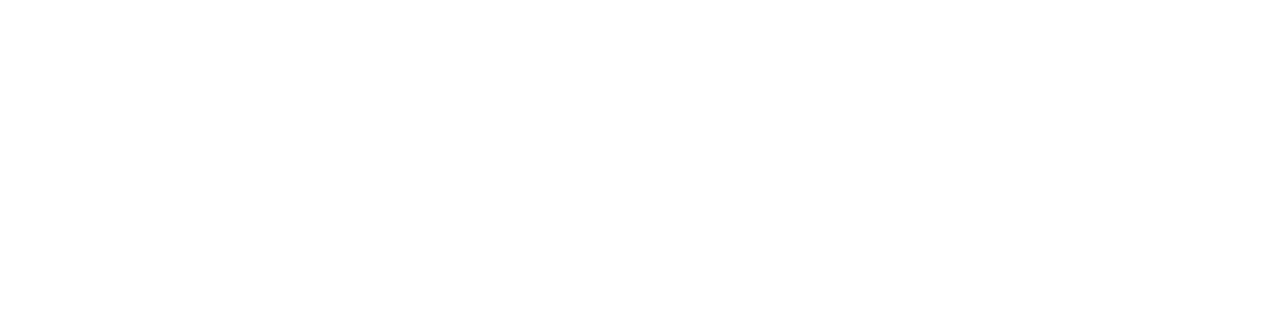
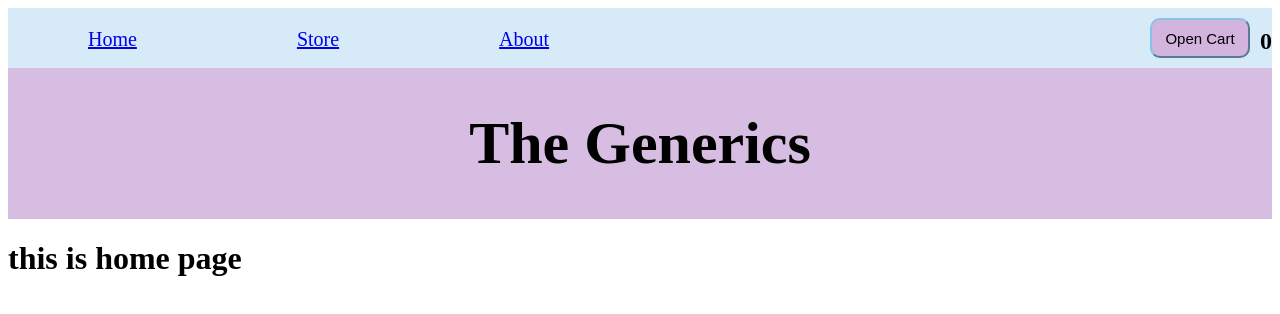
Before and after one commit to shoeb7558/E-Commerce_application, a React (Vite) app: page /home in a window 1280 px wide. Before the commit this address had no page. Shown: the top 314 px of the page. Built offline with nearby package versions, Linux system fonts and the light colour scheme.

Commit message:
I have created Home page

```diff
--- a/src/About/About.jsx
+++ b/src/About/About.jsx
@@ -2,9 +2,11 @@
 import myimage from './linkedin.jpg'
 import './AboutModule.css'
 
+
 function About() {
   return (
     <div>
+
       <h1 className='h1'>ABOUT ME</h1>
       <div className='innerdiv'>
       <img className='aboutimg' src={myimage}></img>
--- a/src/App.jsx
+++ b/src/App.jsx
@@ -1,65 +1,70 @@
-
-
-import React from 'react';
+// App.js
+import React, { useState } from 'react';
 import { BrowserRouter as Router, Route, Routes } from 'react-router-dom';
 import Header_Element from './components/Header_Element';
 import About from './About/About';
+import Home from './Home/Home';
+import Cards from './Cards/Cards';
 
 function App() {
   const productsArr = [
+    {
+      title: 'Colors',
+      price: 100,
+      imageUrl: 'https://prasadyash2411.github.io/ecom-website/img/Album%201.png',
+    },
+    {
+      title: 'Black and white Colors',
+      price: 50,
+      imageUrl: 'https://prasadyash2411.github.io/ecom-website/img/Album%202.png',
+    },
+    {
+      title: 'Yellow and Black Colors',
+      price: 70,
+      imageUrl: 'https://prasadyash2411.github.io/ecom-website/img/Album%203.png',
+    },
+    {
+      title: 'Blue Color',
+      price: 100,
+      imageUrl: 'https://prasadyash2411.github.io/ecom-website/img/Album%204.png',
+    },
+  ];
 
-    {
+  const [isCartOpen, setCartOpen] = useState(false);
+  const [cartItems, setCartItems] = useState([]);
+  const [itemsincart, setitemsincart] = useState(0);
 
-    title: 'Colors',
+  const openCart = () => {
+    setCartOpen(true);
+  };
 
-    price: 100,
+  const closeCart = () => {
+    setCartOpen(false);
+  };
 
-    imageUrl: 'https://prasadyash2411.github.io/ecom-website/img/Album%201.png',
-
-    },
-
-    {
-
-    title: 'Black and white Colors',
-
-    price: 50,
-
-    imageUrl: 'https://prasadyash2411.github.io/ecom-website/img/Album%202.png',
-
-    },
-
-    {
-
-    title: 'Yellow and Black Colors',
-
-    price: 70,
-
-    imageUrl: 'https://prasadyash2411.github.io/ecom-website/img/Album%203.png',
-
-    },
-
-    {
-
-    title: 'Blue Color',
-
-    price: 100,
-
-    imageUrl: 'https://prasadyash2411.github.io/ecom-website/img/Album%204.png',
-
-    }
-
-    ]
+  const addToCart = (item) => {
+    setCartItems((prevItems) => [...prevItems, item]);
+    setitemsincart(itemsincart + 1);
+  };
 
   return (
     <Router>
       <div>
+        <Header_Element
+          datatransfer={productsArr}
+          addToCart={addToCart}
+          itemsincart={itemsincart}
+          openCart={openCart}
+          closeCart={closeCart}
+          isCartOpen={isCartOpen}
+          cartItems={cartItems}
+        />
         <Routes>
-          <Route
-            path="/"
-            element={<Header_Element datatransfer={productsArr} />}
-          />
           <Route path="/about" element={<About />} />
+          <Route path="/home" element={<Home />} />
+          <Route path="/" element={<Cards datatransfer={productsArr} addToCart={addToCart} /> }/>
         </Routes>
+        {/* <Cards datatransfer={productsArr} addToCart={addToCart} /> */}
       </div>
     </Router>
   );
--- a/src/Cards/Cards.jsx
+++ b/src/Cards/Cards.jsx
@@ -1,3 +1,4 @@
+// CardsModule.js
 import React from 'react';
 import './CardsModule.css';
 
@@ -5,7 +6,6 @@
   const addtocartbutton = (index) => {
     const selectedItem = datatransfer[index];
     console.log(selectedItem);
-
     addToCart(selectedItem);
   };
 
--- /dev/null
+++ b/src/Home/Home.jsx
@@ -0,0 +1,13 @@
+import React from 'react'
+import './HomeModule.css'
+
+function Home() {
+  return (
+    <div>
+      <h1>this is home page</h1>
+
+    </div>
+  )
+}
+
+export default Home
--- a/src/components/Header_Element.jsx
+++ b/src/components/Header_Element.jsx
@@ -1,36 +1,19 @@
 // Header_ElementModule.js
-import React, { useState} from 'react';
+// mport React, { useState } from 'react';i
 import './Header_ElementModule.css';
 import Cart from '../cart/Cart';
-import Cards from '../Cards/Cards';
-import {Link} from 'react-router-dom'
+import { Link } from 'react-router-dom';
 
-
-
-function Header_Element({ datatransfer }) {
-  const [isCartOpen, setCartOpen] = useState(false);
-  const [cartItems, setCartItems] = useState([]);
-  const [itemsincart, setitemsincart] = useState(0)
-
-  const openCart = () => {
-    setCartOpen(true);
-  };
-
-  const closeCart = () => {
-    setCartOpen(false);
-  };
-
-  const addToCart = (item) => {
-    setCartItems((prevItems) => [...prevItems, item]);
-    setitemsincart(itemsincart + 1)
-  };
-
+function Header_Element({ itemsincart, openCart, closeCart, isCartOpen,cartItems  }) {
   return (
     <>
-
       <div className='headerdiv'>
-        <label className='labels'>Home</label>
-        <label className='labels'>Store</label>
+        <Link to='/home' className='labels'>
+          Home
+        </Link>
+        <Link to='/' className='labels'>
+          Store
+        </Link>
 
         <Link to='/about' className='labels'>
           About
@@ -45,9 +28,6 @@
       <div className='headerdiv2'>
         <h1>The Generics</h1>
       </div>
-      <div>
-        <Cards datatransfer={datatransfer} addToCart={addToCart} />
-      </div>
     </>
   );
 }
```
Also changed, not shown: src/Home/HomeModule.css (added).
